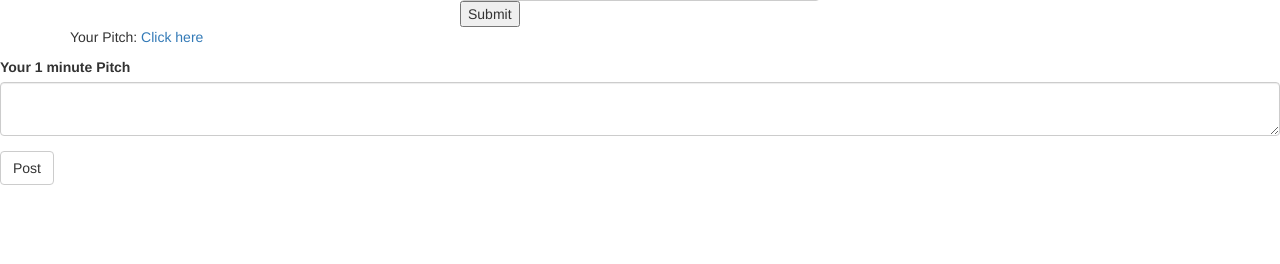
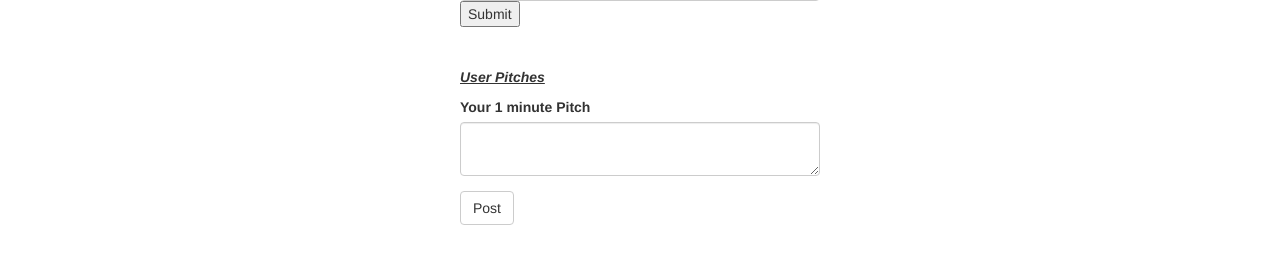
Before and after one commit to munganyendesandrine/Pitches_IP, a Flask app: template app/templates/profile/profile.html in a window 1280 px wide. Shown: the part 135-399 px from the top of the page. Run offline with Flask 2, Linux system fonts and the light colour scheme; the template is opened without the code that fills it: values that come from a table or form of the project are taken from there, others are empty; some libraries are stand-ins or nearby versions.

Commit message:
user pitches display

```diff
--- a/app/main/views.py
+++ b/app/main/views.py
@@ -50,7 +50,7 @@ def profile(uname):
     form = CommentForm()
     pitches=Pitches.fetch_pitches()
     if form.validate_on_submit():
-        comment=Comment(comment=form.comment.data,user_id=current_user.id,pitch_id=pitch_id)#,pitch_id=pitch_id
+        comment=Comment(comment=form.comment.data,user_id=current_user.id)#,pitch_id=pitch_id
         db.session.add(comment)
         db.session.commit()
         comment.save_comment()
--- a/app/templates/profile/profile.html
+++ b/app/templates/profile/profile.html
@@ -39,16 +39,11 @@
       <input type="file"  name="photo" class="form-control" required>
       <input type="submit">
 
-    </form>
-  </div>
+    </form><br><br>
+    <p><strong><i><u>User Pitches</u></i></strong></p>
+    <!-- <a href="{{url_for('main.profile',uname=user.username)}}">Click here </a> -->
 
-
-</div>
-<p>Your Pitch: <a href="{{url_for('main.profile',uname=user.username)}}">Click here </a></p>
-
-
-</div>
-{%for pitch in pitches%}
+    {%for pitch in pitches%}
  <p>{{pitch.description}}</p>
  <p>{{pitch.user}}</p>
 {%endfor%}
@@ -56,3 +51,11 @@
 
 
 {% endblock %}
+  </div>
+
+
+</div>
+
+
+
+</div>
```
